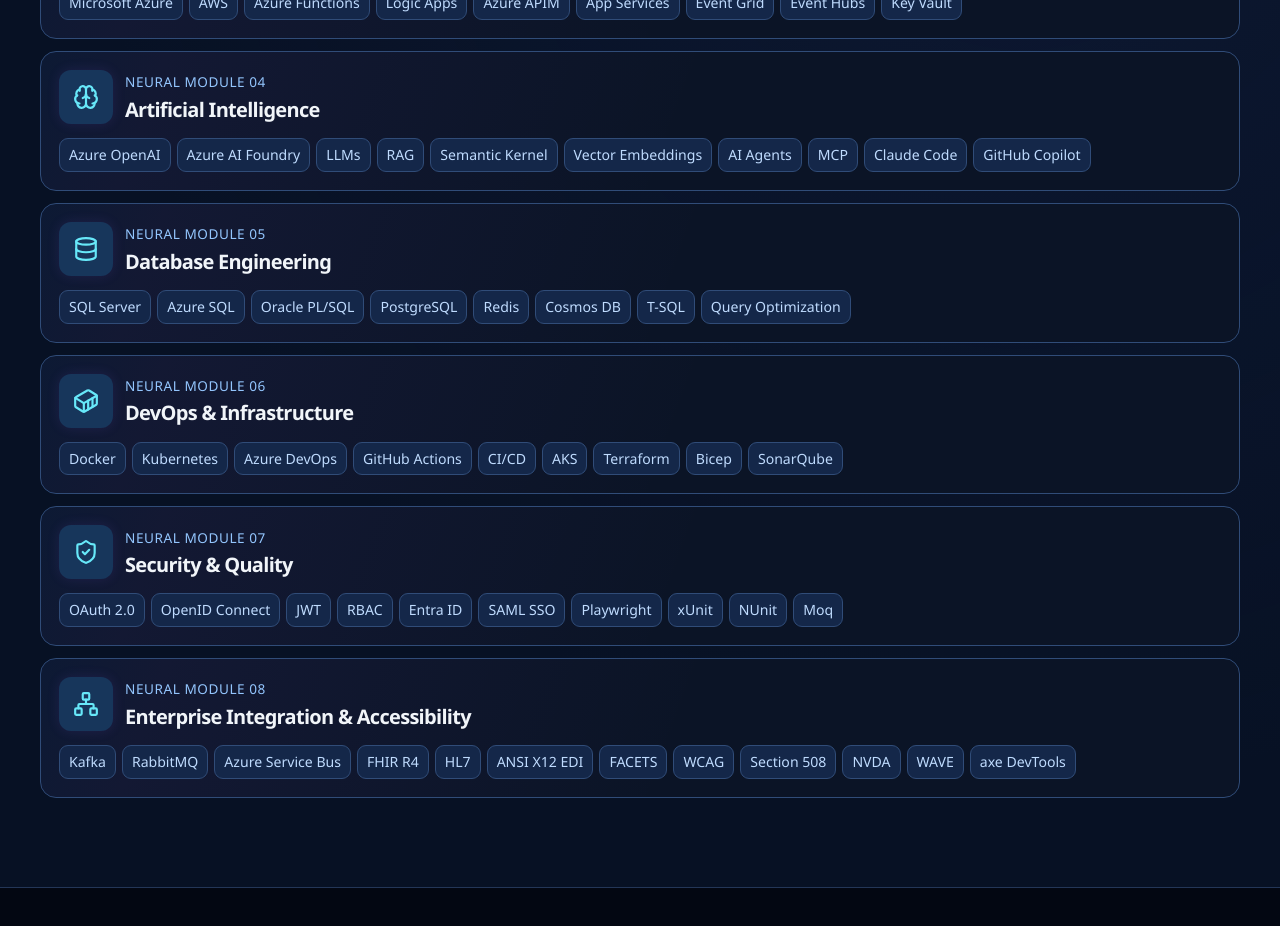
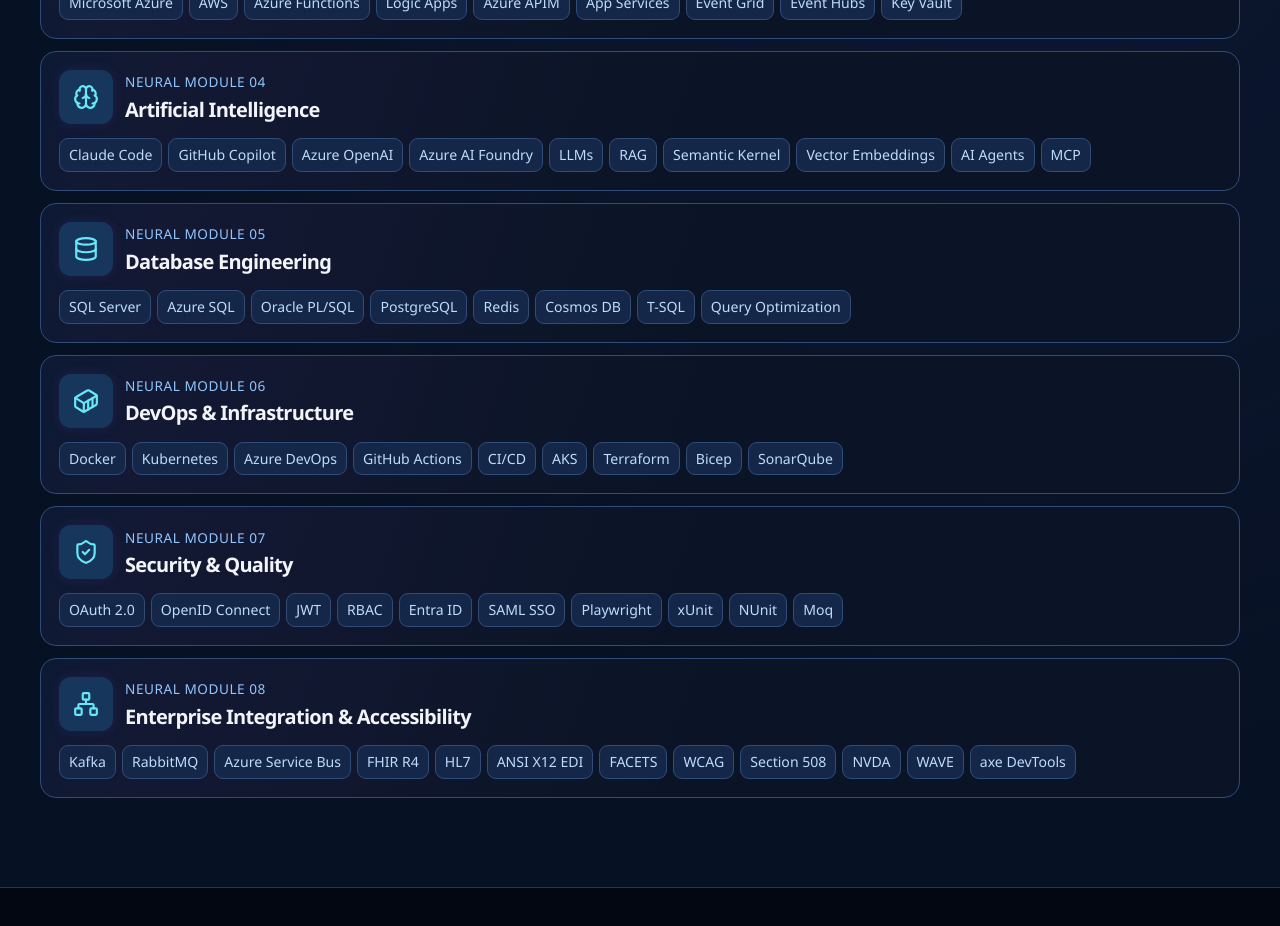
Before and after one commit to RaghavenderManchireddy/my-portifolio, a React (Vite) app: page / in a window 1280 px wide. Shown: the part 4020-4946 px from the top of the page. Built offline with nearby package versions, Linux system fonts and the light colour scheme.

Commit message:
Feature Claude Code and GitHub Copilot first in AI technical skills

```diff
--- a/src/content.js
+++ b/src/content.js
@@ -115,6 +115,8 @@ export const skills = [
   [
     "Artificial Intelligence",
     [
+      "Claude Code",
+      "GitHub Copilot",
       "Azure OpenAI",
       "Azure AI Foundry",
       "LLMs",
@@ -122,9 +124,7 @@ export const skills = [
       "Semantic Kernel",
       "Vector Embeddings",
       "AI Agents",
-      "MCP",
-      "Claude Code",
-      "GitHub Copilot"
+      "MCP"
     ]
   ],
   [
```
